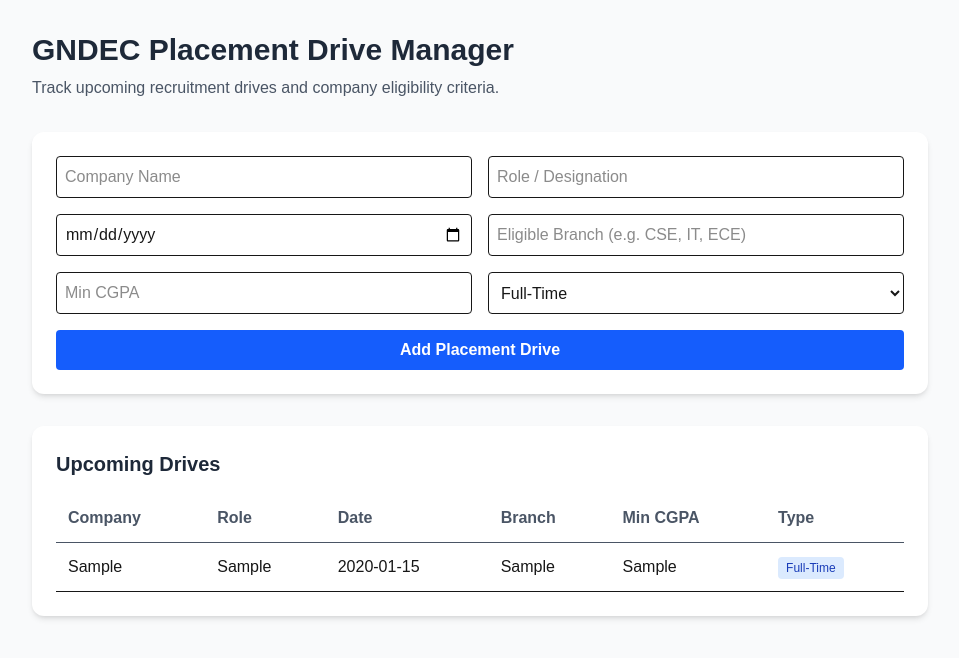
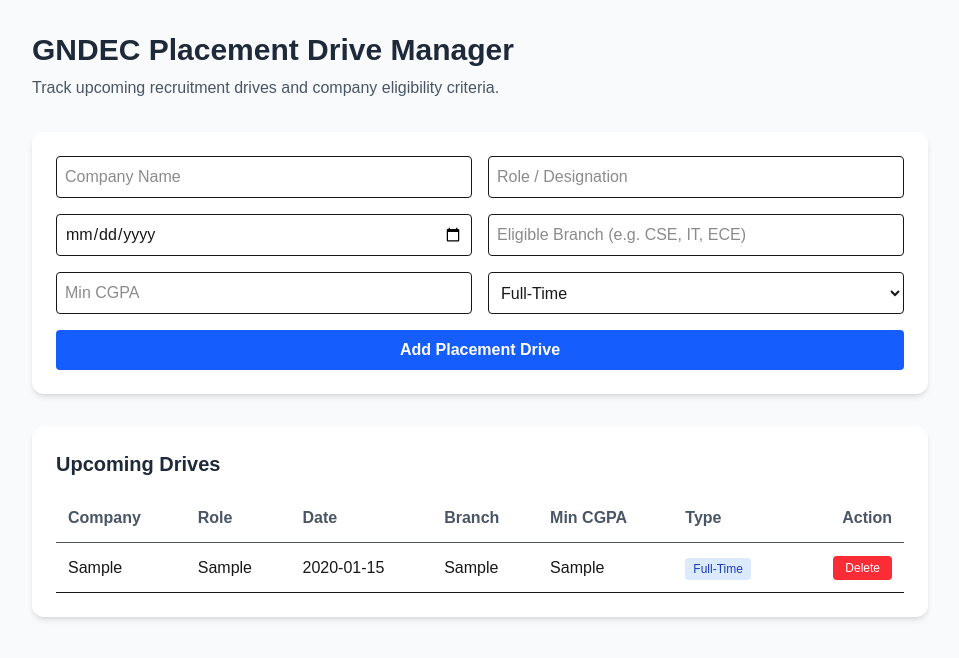
Before and after one commit to GagandeepSingh007-tech/tnp-manager, a Next.js app: page /tnp-manager/ in a window 1280 px wide. Both pictures are taken after typing "Sample", "Sample", "2020-01-15", "Sample", "Sample" into the empty fields and a click on the button "Add Placement Drive". Shown: the top 658 px of the page, without its empty margins (160-1119 px from the left). Built offline with nearby package versions, Linux system fonts and the light colour scheme.

Commit message:
Add delete

```diff
--- a/app/page.jsx
+++ b/app/page.jsx
@@ -31,7 +31,6 @@
     setDrives(updatedDrives);
     localStorage.setItem('tnp_drives', JSON.stringify(updatedDrives));
 
-    // Reset form fields
     setForm({
       companyName: '',
       role: '',
@@ -40,6 +39,12 @@
       minCGPA: '',
       jobType: 'Full-Time',
     });
+  };
+
+  const deleteDrive = (id) => {
+    const updatedDrives = drives.filter((drive) => drive.id !== id);
+    setDrives(updatedDrives);
+    localStorage.setItem('tnp_drives', JSON.stringify(updatedDrives));
   };
 
   return (
@@ -52,6 +57,7 @@
           Track upcoming recruitment drives and company eligibility criteria.
         </p>
 
+        {/* Form */}
         <form
           onSubmit={handleSubmit}
           className="bg-white p-6 rounded-xl shadow-md mb-8 grid grid-cols-1 md:grid-cols-2 gap-4"
@@ -114,6 +120,7 @@
           </div>
         </form>
 
+        {/* Upcoming Drives List */}
         <div className="bg-white p-6 rounded-xl shadow-md">
           <h2 className="text-xl font-bold text-gray-800 mb-4">Upcoming Drives</h2>
           {drives.length === 0 ? (
@@ -129,6 +136,7 @@
                     <th className="p-3">Branch</th>
                     <th className="p-3">Min CGPA</th>
                     <th className="p-3">Type</th>
+                    <th className="p-3 text-right">Action</th>
                   </tr>
                 </thead>
                 <tbody>
@@ -144,6 +152,14 @@
                           {drive.jobType}
                         </span>
                       </td>
+                      <td className="p-3 text-right">
+                        <button
+                          onClick={() => deleteDrive(drive.id)}
+                          className="bg-red-500 text-white px-3 py-1 rounded text-xs hover:bg-red-600 transition"
+                        >
+                          Delete
+                        </button>
+                      </td>
                     </tr>
                   ))}
                 </tbody>
```
